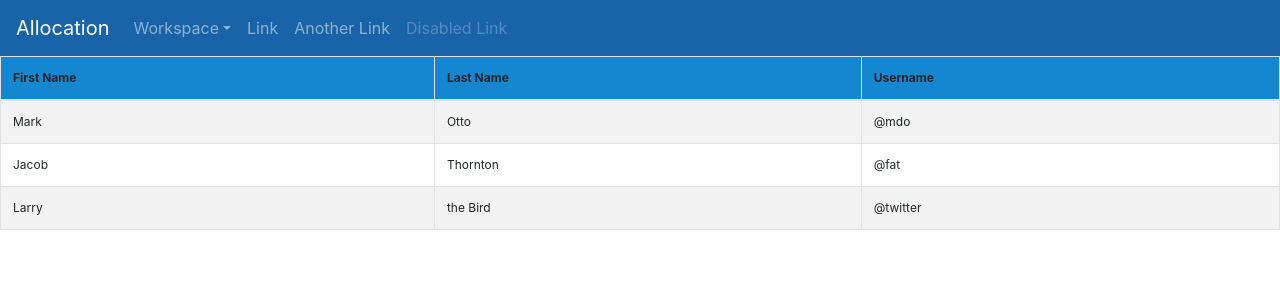
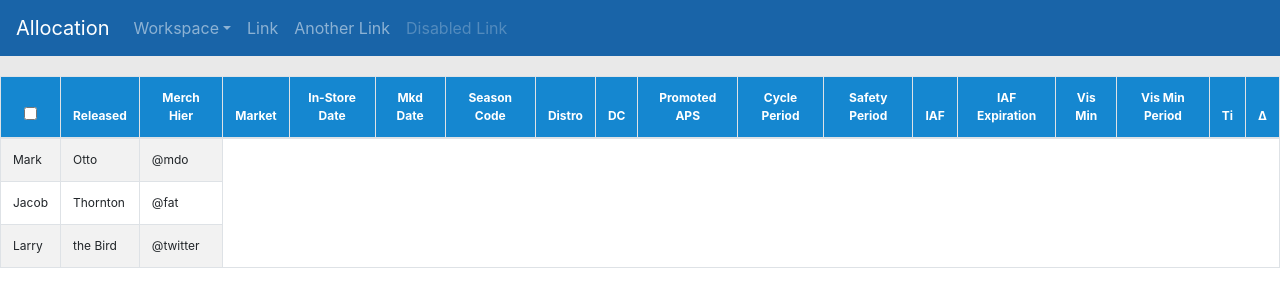
Before and after one commit to gustavodido/ui-editor, a React (Create React App) app: page / in a window 1280 px wide. Shown: the top 306 px of the page. Built offline with nearby package versions, Linux system fonts and the light colour scheme.

Commit message:
Adjust toolbar layout.

```diff
--- a/src/app/containers/BodyTable.css
+++ b/src/app/containers/BodyTable.css
@@ -1,3 +1,4 @@
 th {
     background-color: #1587d0;
+    color: white;
 }
--- a/src/app/containers/BodyTable.js
+++ b/src/app/containers/BodyTable.js
@@ -8,9 +8,46 @@ class BodyTable extends Component {
             <Table bordered striped>
                 <thead>
                 <tr>
-                    <th>First Name</th>
-                    <th>Last Name</th>
-                    <th>Username</th>
+                    <th className="text-center">
+                        <input type="checkbox" id="pete-sku-table-controls__select-all-ccs"
+                               className="pete-checkbox pete-checkbox--inverted"/>
+                    </th>
+                    <th className="text-center">Released</th>
+                    <th className="text-center">Merch Hier</th>
+                    <th className="text-center">Market</th>
+                    <th className="text-center">In-Store Date</th>
+                    <th className="text-center">Mkd Date</th>
+                    <th className="text-center">Season Code</th>
+                    <th className="text-center">Distro</th>
+                    <th className="text-center">DC<span id="toggle-all-dcs"
+                                                        className="level-toggle cc-level-toggle">
+                            <i className="icon ion-plus-round"> </i>
+                        </span>
+                    </th>
+                    <th className="text-center">Promoted APS</th>
+                    <th className="text-center">Cycle Period</th>
+                    <th className="text-center">Safety Period</th>
+                    <th className="text-center">IAF</th>
+                    <th className="text-center">IAF Expiration</th>
+                    <th className="text-center">Vis Min</th>
+                    <th className="text-center">Vis Min Period</th>
+                    <th className="text-center">Ti</th>
+                    <th className="text-center">Δ</th>
+                    {/*<th className="text-center pete-allocation-table__header-cell--ap">AP Total</th>*/}
+                    {/*<th className="text-center pete-allocation-table__header-cell--ap">Multi</th>*/}
+                    {/*<th className="text-center pete-allocation-table__header-cell--ap">Single</th>*/}
+                    {/*<th className="text-center pete-allocation-table__header-cell--ap">Bulk</th>*/}
+                    {/*<th className="text-center pete-allocation-table__header-cell--dc">DC Total</th>*/}
+                    {/*<th className="text-center pete-allocation-table__header-cell--dc">Multi</th>*/}
+                    {/*<th className="text-center pete-allocation-table__header-cell--dc">Single</th>*/}
+                    {/*<th className="text-center pete-allocation-table__header-cell--dc">Bulk</th>*/}
+                    {/*<th className="text-center pete-allocation-table__header-cell--bal">Bal Impl Multi</th>*/}
+                    {/*<th className="text-center pete-allocation-table__header-cell--bal">Bal Impl Single</th>*/}
+                    {/*<th className="text-center pete-allocation-table__header-cell--bal">Bal Bulk</th>*/}
+                    {/*<th className="text-center">Proj Comm %</th>*/}
+                    {/*<th className="text-center">Store Comm Inv</th>*/}
+                    {/*<th className="text-center">DC OO</th>*/}
+                    {/*<th className="text-center">Ti Update Elapsed (HH:mm)</th>*/}
                 </tr>
                 </thead>
                 <tbody>
--- a/src/app/containers/NavigationBar.css
+++ b/src/app/containers/NavigationBar.css
@@ -1,5 +1,7 @@
 .dropdown-item {
     font-size: 14px;
+    position: relative;
+    z-index: 10000;
 }
 
 .navbar {
--- a/src/app/containers/NavigationBar.js
+++ b/src/app/containers/NavigationBar.js
@@ -28,7 +28,7 @@ class NavigationBar extends Component {
                 <NavbarBrand href="/">Allocation</NavbarBrand>
                     <Nav className="mr-auto" navbar>
                         <Dropdown nav isOpen={this.state.dropdownOpen} toggle={this.toggle}>
-                            <DropdownToggle nav caret active>
+                            <DropdownToggle nav caret>
                                 Workspace
                             </DropdownToggle>
                             <DropdownMenu>
--- a/src/app/containers/ToolBar.css
+++ b/src/app/containers/ToolBar.css
@@ -0,0 +1,4 @@
+.toolbar {
+    background-color: #e9e9e9;
+    height: 20px;
+}
--- a/src/app/containers/ToolBar.js
+++ b/src/app/containers/ToolBar.js
@@ -4,7 +4,7 @@ import './ToolBar.css';
 class ToolBar extends Component {
     render() {
         return (
-            <div></div>
+            <div className="toolbar"></div>
         );
     }
 }
```
